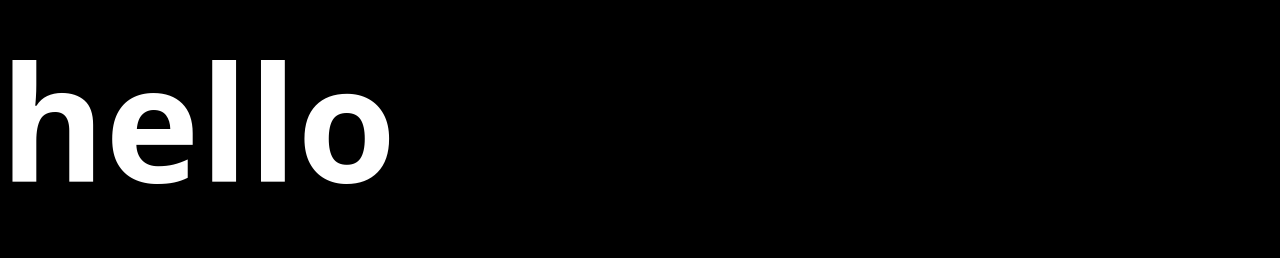
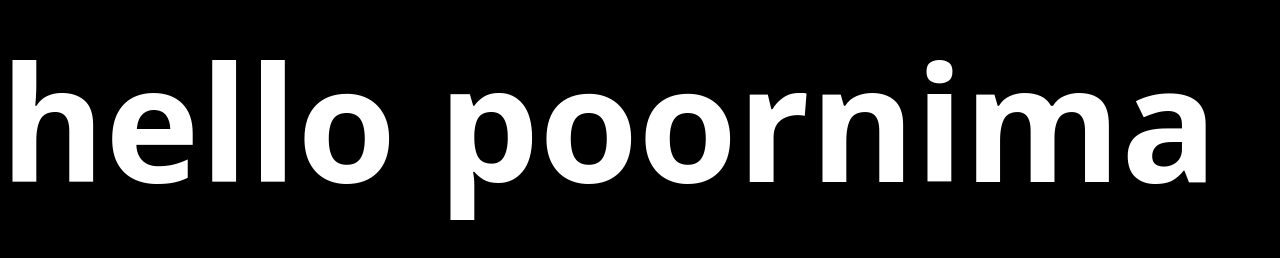
Before and after one commit to Poornima2610/delete, a website: page index.html in a window 1280 px wide. Drawn offline with Linux system fonts and the light colour scheme.

Commit message:
chaged index

```diff
--- a/index.html
+++ b/index.html
@@ -9,7 +9,7 @@
 <body>
 
 
-    <h1 class="bg-black h-screen w-screen text-white font-bold text-[20vh]">hello </h1>
+    <h1 class="bg-black h-screen w-screen text-white font-bold text-[20vh] leading-3 ">hello poornima </h1>
 
 </body>
 </html>
```
